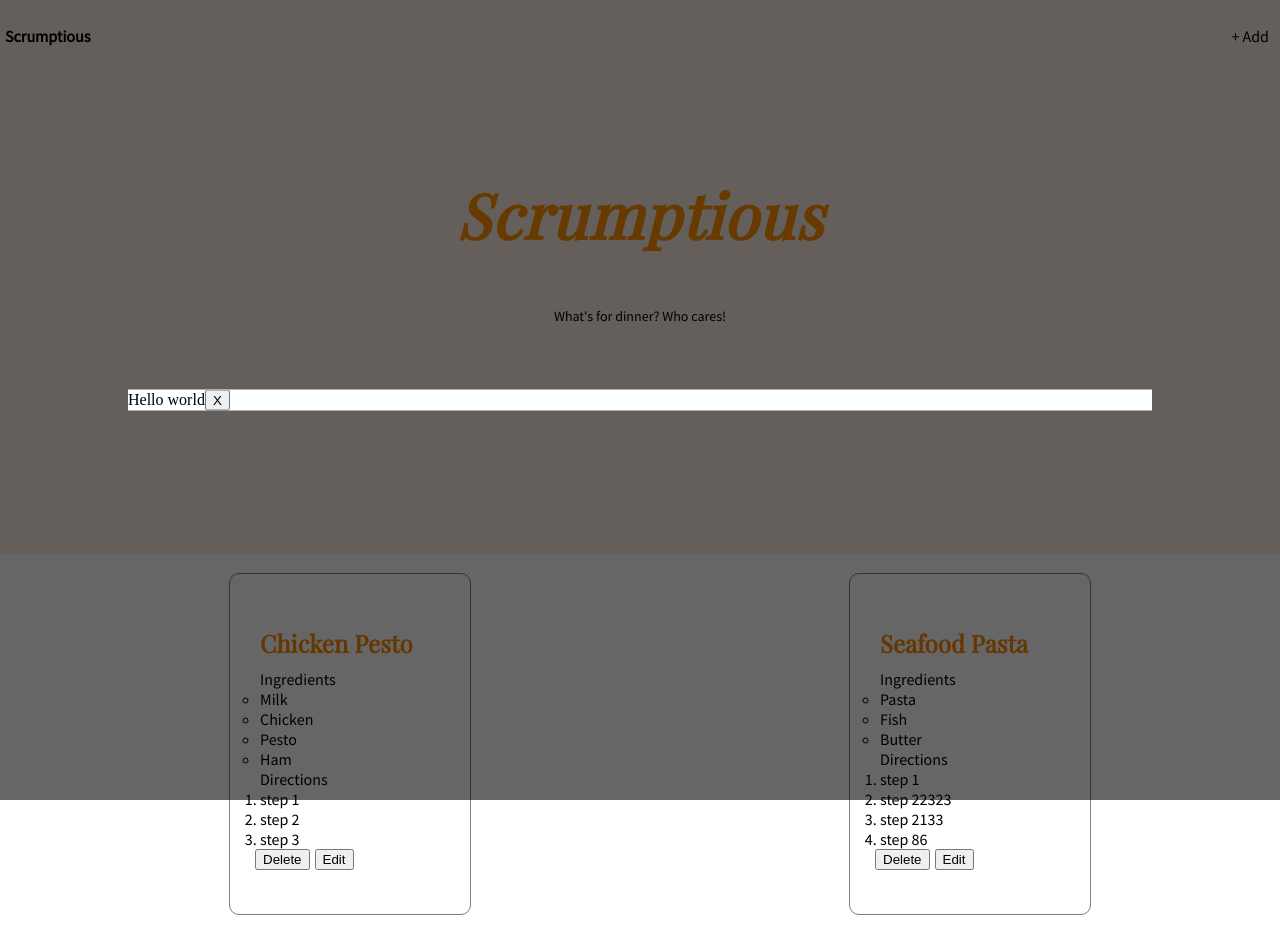
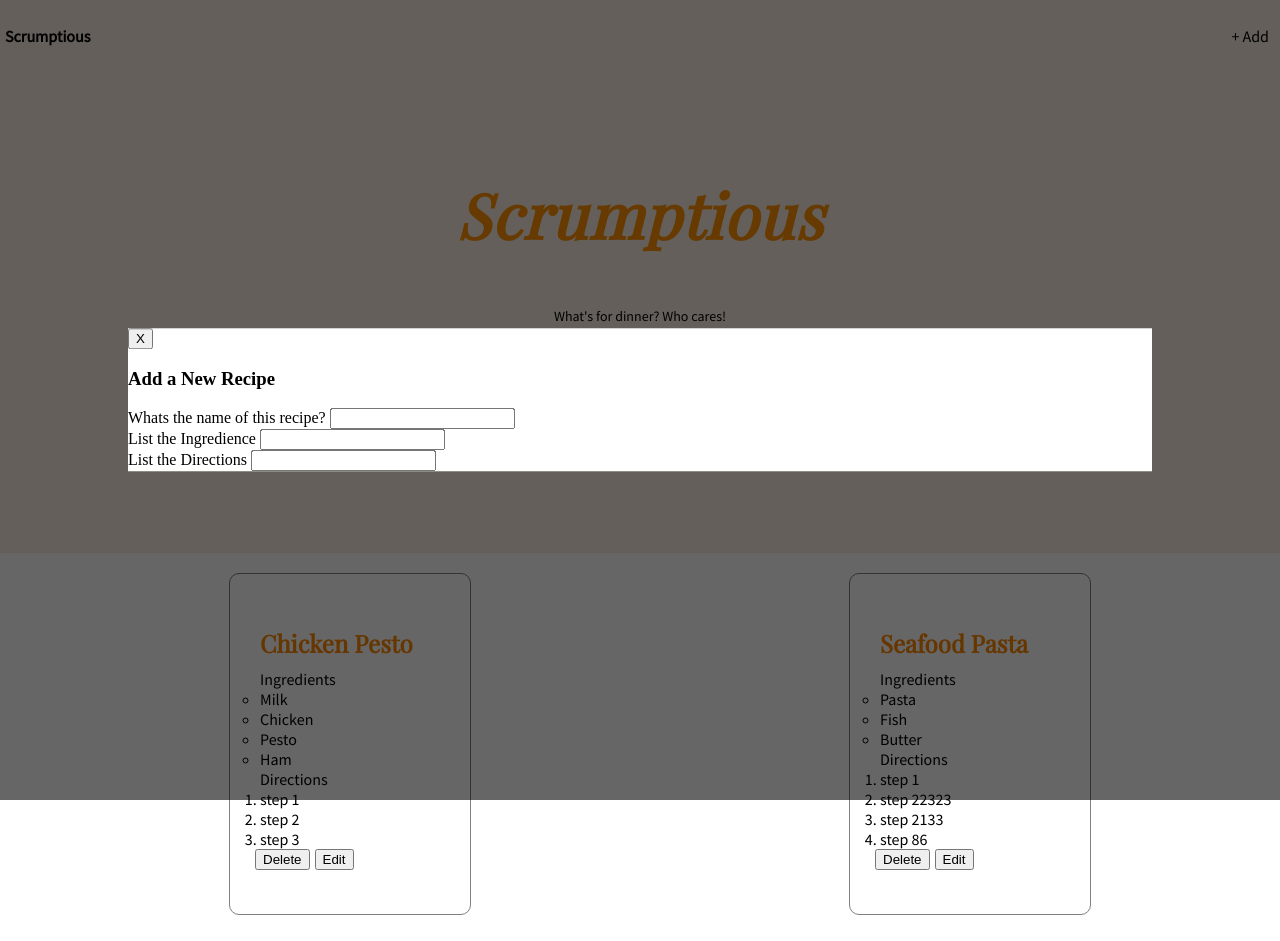
Before and after one commit to leannepepper/Recipe-Book, a React (Create React App) app: page / in a window 1280 px wide. Both pictures are taken after a click on the button "+ Add". Built offline with nearby package versions, Linux system fonts and the light colour scheme; a web font is replaced by a local one.

Commit message:
modal changes

```diff
--- a/src/Card.js
+++ b/src/Card.js
@@ -1,4 +1,4 @@
-import React, { Component } from 'react';
+import React from 'react';
 
 const Card = (props) => (
     <div className="card">
--- a/src/Modal.js
+++ b/src/Modal.js
@@ -1,4 +1,4 @@
-import React, { Component } from 'react';
+import React from 'react';
 
 
 const Modal = ({handleClose, show}) => {
@@ -7,9 +7,21 @@ const Modal = ({handleClose, show}) => {
     return (
         <div className={showHideClassName}>
             <section className="modal-main">
-                Hello world
+                <button onClick={handleClose}>X</button>
+                <h3>Add a New Recipe</h3>
+                <label for="recipe-name">Whats the name of this recipe? </label>
+                <input type="text" id="recipe-name"/><br></br>
 
-                <button onClick={handleClose}>X</button>
+                <label for="recipe-name">List the Ingredience </label>
+                <input type="text" id="recipe-name"/><br></br>
+
+                <label for="recipe-name">List the Directions </label>
+                <input type="text" id="recipe-name"/>
+
+
+
+
+
             </section>
 
         </div>
--- a/src/RecipeCards.js
+++ b/src/RecipeCards.js
@@ -1,4 +1,4 @@
-import React, { Component } from 'react';
+import React from 'react';
 import Card from "./Card";
 
 const RecipeCards = (props) => (
```
Also changed, not shown: src/App.js (+7 -2 lines).
